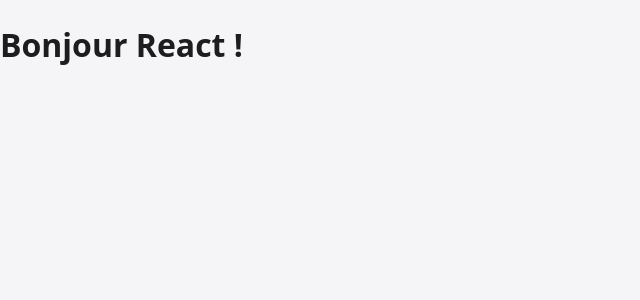
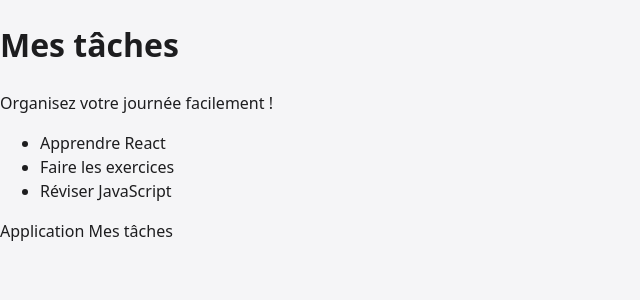
Before and after one commit to soukainamedinou/tp-react-taches, a React (Vite) app in the folder mes-taches/: page / in a window 1280 px wide. Shown: the top 300 px of the page, without its empty margins (0-640 px from the left). Built offline with nearby package versions, Linux system fonts and the light colour scheme.

Commit message:
Étape 1 : premiers composants

```diff
--- a/mes-taches/src/App.jsx
+++ b/mes-taches/src/App.jsx
@@ -1,5 +1,17 @@
+import Entete from './components/Entete';
+import ListeTaches from './components/ListeTaches';
+import Pied from './components/Pied';
+
 function App() {
-  return <h1>Bonjour React !</h1>
+  return (
+    <>
+      <Entete />
+      <main>
+        <ListeTaches />
+      </main>
+      <Pied />
+    </>
+  );
 }
 
-export default App
+export default App;
--- /dev/null
+++ b/mes-taches/src/components/Entete.jsx
@@ -0,0 +1,10 @@
+function Entete() {
+  return (
+    <header>
+      <h1>Mes tâches</h1>
+      <p>Organisez votre journée facilement !</p>
+    </header>
+  );
+}
+
+export default Entete;
--- /dev/null
+++ b/mes-taches/src/components/ListeTaches.jsx
@@ -0,0 +1,11 @@
+function ListeTaches() {
+  return (
+    <ul>
+      <li>Apprendre React</li>
+      <li>Faire les exercices</li>
+      <li>Réviser JavaScript</li>
+    </ul>
+  );
+}
+
+export default ListeTaches;
--- /dev/null
+++ b/mes-taches/src/components/Pied.jsx
@@ -0,0 +1,9 @@
+function Pied() {
+  return (
+    <footer>
+      <p>Application Mes tâches</p>
+    </footer>
+  );
+}
+
+export default Pied;
```
